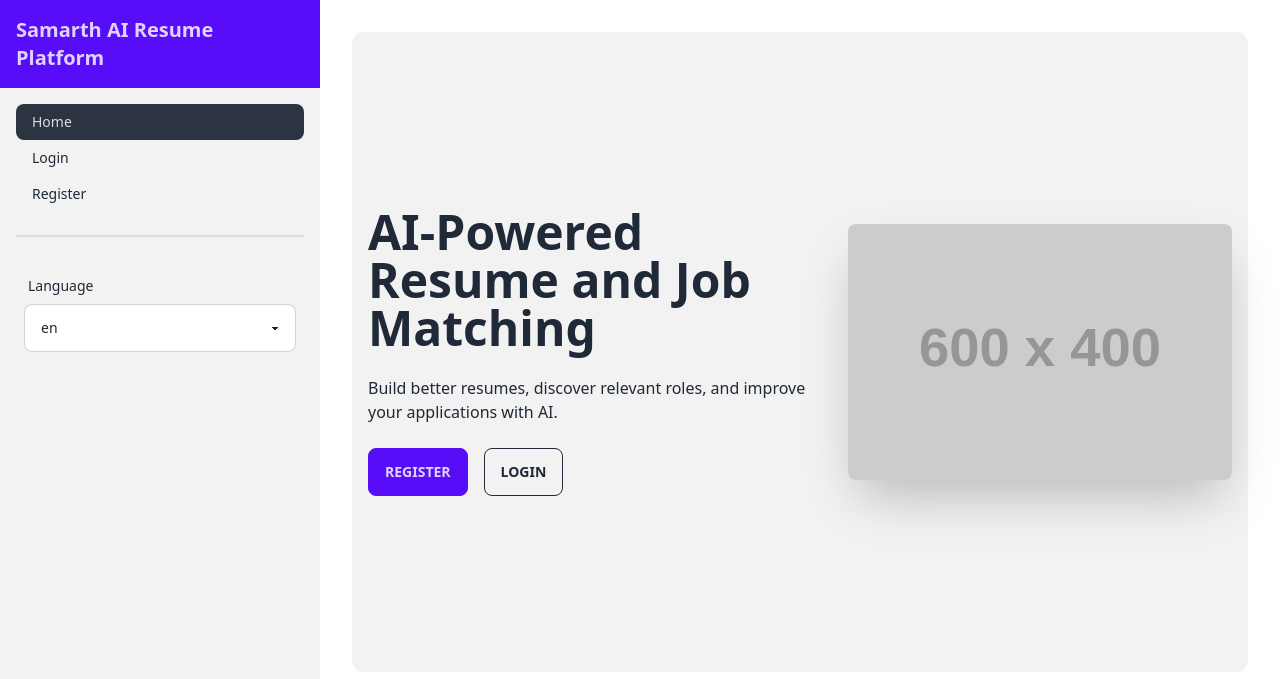
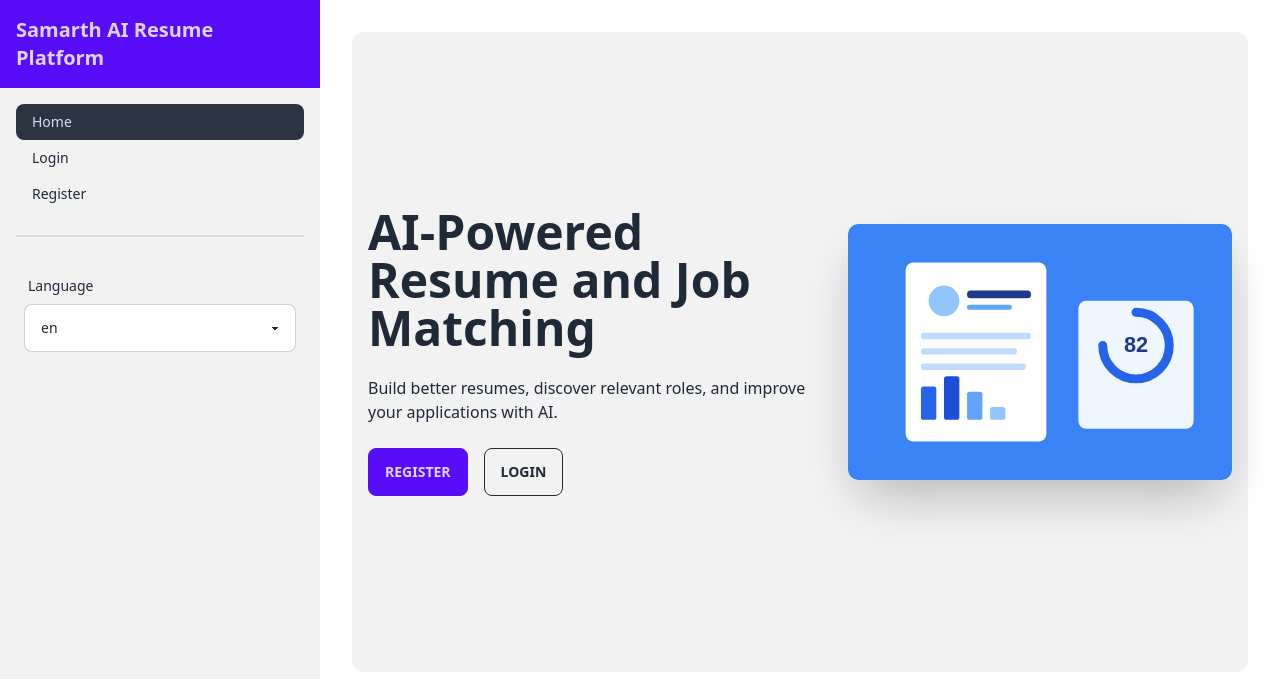
Before and after one commit to pranam-s/SamarthAI, a FastAPI app: page / in a window 1280 px wide. Shown: the top 679 px of the page. Run offline with FastAPI, Linux system fonts and the light colour scheme; grey boxes labelled with a size stand in for pictures from a placeholder-image service; some libraries are stand-ins or nearby versions.

Commit message:
refactor: dead-code tooling active (deptry+vulture in lint group with justified config, httpx moved to dev as test-only), a11y fixes (drawer toggle real button with aria-expanded, chart canvases role=img + localized labels, placeholder hero image replaced with self-contained SVG)

```diff
--- a/templates/analysis/index.html
+++ b/templates/analysis/index.html
@@ -42,7 +42,7 @@
             <h2 class="card-title">{{ t('analysis.top_required') }}</h2>
 
             <div class="mt-4" style="height: 300px">
-                <canvas id="requiredSkillsChart"></canvas>
+                <canvas id="requiredSkillsChart" role="img" aria-label="{{ t('analysis.top_required') }}"></canvas>
             </div>
 
             <div class="overflow-x-auto mt-4">
@@ -74,7 +74,7 @@
             <h2 class="card-title">{{ t('analysis.top_preferred') }}</h2>
 
             <div class="mt-4" style="height: 300px">
-                <canvas id="preferredSkillsChart"></canvas>
+                <canvas id="preferredSkillsChart" role="img" aria-label="{{ t('analysis.top_preferred') }}"></canvas>
             </div>
 
             <div class="overflow-x-auto mt-4">
--- a/templates/base.html
+++ b/templates/base.html
@@ -55,9 +55,9 @@
             <!-- Navbar -->
             <div class="navbar bg-base-100 shadow-md lg:hidden">
                 <div class="flex-none">
-                    <label for="my-drawer" class="btn btn-square btn-ghost drawer-button" aria-label="{{ t('common.open_navigation') }}">
+                    <button type="button" class="btn btn-square btn-ghost drawer-button" aria-label="{{ t('common.open_navigation') }}" aria-expanded="false" onclick="const d = document.getElementById('my-drawer'); d.checked = !d.checked; this.setAttribute('aria-expanded', String(d.checked));">
                         <svg xmlns="http://www.w3.org/2000/svg" fill="none" viewBox="0 0 24 24" class="inline-block w-5 h-5 stroke-current" aria-hidden="true"><path stroke-linecap="round" stroke-linejoin="round" stroke-width="2" d="M4 6h16M4 12h16M4 18h16"></path></svg>
-                    </label>
+                    </button>
                 </div>
                 <div class="flex-1">
                     <a href="/" class="btn btn-ghost normal-case text-xl" aria-label="{{ t('nav.home') }}">{{ app_name }}</a>
--- a/templates/index.html
+++ b/templates/index.html
@@ -9,7 +9,26 @@
 {% block content %}
 <div class="hero min-h-[80vh] bg-base-200 rounded-xl">
     <div class="hero-content flex-col lg:flex-row-reverse">
-        <img src="https://placehold.co/600x400/3b82f6/ffffff?text=AI+Job+Matching&font=Montserrat" class="max-w-sm rounded-lg shadow-2xl" alt="Job Matching" />
+        <!-- Decorative illustration: hidden from assistive tech, the adjacent hero
+             heading and subtitle carry the meaning. Self-contained so the page does
+             not depend on an external placeholder-image service. -->
+        <svg class="max-w-sm w-full h-auto rounded-lg shadow-2xl" viewBox="0 0 600 400" xmlns="http://www.w3.org/2000/svg" aria-hidden="true" focusable="false">
+            <rect width="600" height="400" rx="16" fill="#3b82f6"/>
+            <rect x="90" y="60" width="220" height="280" rx="12" fill="#ffffff"/>
+            <circle cx="150" cy="120" r="24" fill="#93c5fd"/>
+            <rect x="186" y="104" width="100" height="12" rx="6" fill="#1e3a8a"/>
+            <rect x="186" y="126" width="70" height="8" rx="4" fill="#60a5fa"/>
+            <rect x="114" y="170" width="172" height="10" rx="5" fill="#bfdbfe"/>
+            <rect x="114" y="194" width="150" height="10" rx="5" fill="#bfdbfe"/>
+            <rect x="114" y="218" width="164" height="10" rx="5" fill="#bfdbfe"/>
+            <rect x="114" y="254" width="24" height="52" rx="4" fill="#2563eb"/>
+            <rect x="150" y="238" width="24" height="68" rx="4" fill="#1d4ed8"/>
+            <rect x="186" y="262" width="24" height="44" rx="4" fill="#60a5fa"/>
+            <rect x="222" y="286" width="24" height="20" rx="4" fill="#93c5fd"/>
+            <rect x="360" y="120" width="180" height="200" rx="12" fill="#eff6ff"/>
+            <circle cx="450" cy="190" r="52" fill="none" stroke="#2563eb" stroke-width="14" stroke-dasharray="245 327" stroke-linecap="round" transform="rotate(-90 450 190)"/>
+            <text x="450" y="200" text-anchor="middle" font-family="sans-serif" font-size="34" font-weight="bold" fill="#1e3a8a">82</text>
+        </svg>
         <div>
             <h1 class="text-5xl font-bold">{{ t('home.hero.title') }}</h1>
             <p class="py-6">{{ t('home.hero.subtitle') }}</p>
```
Also changed, not shown: pyproject.toml (+30 -1 lines), 1 other file.
